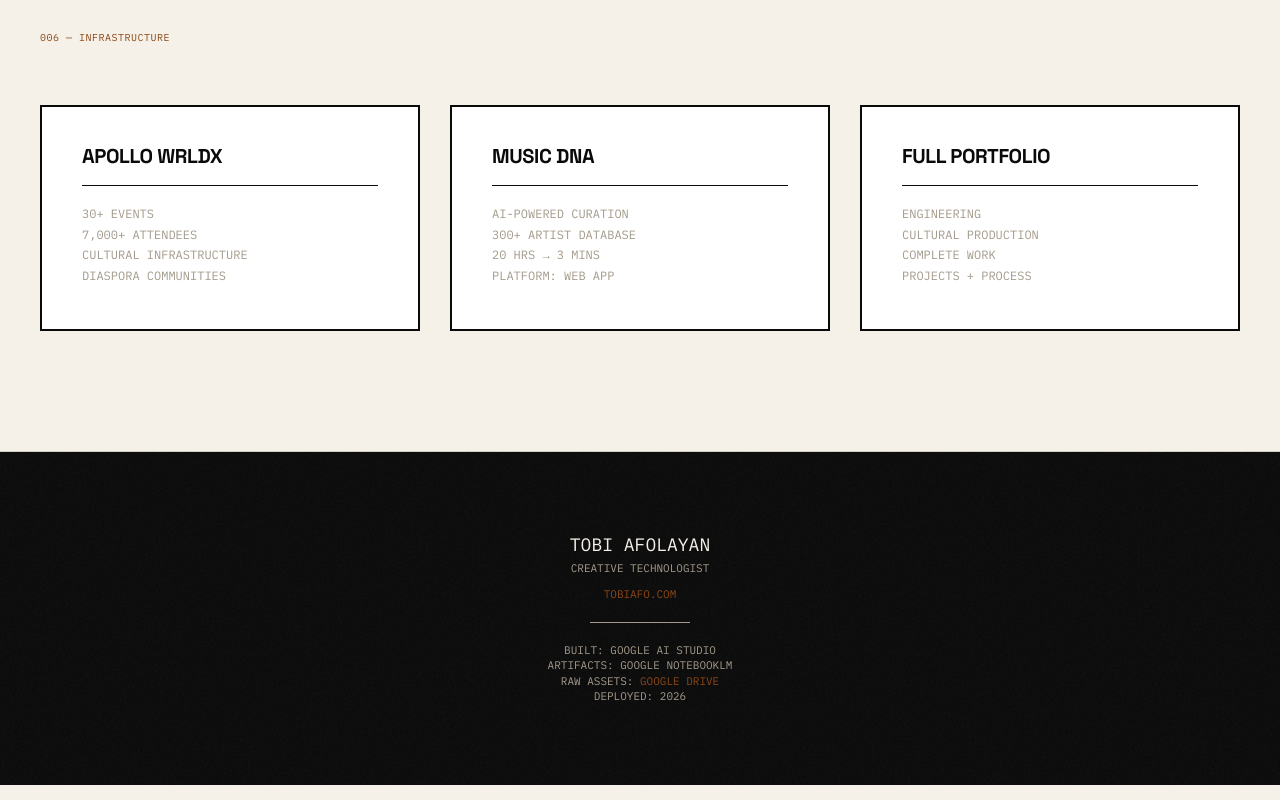
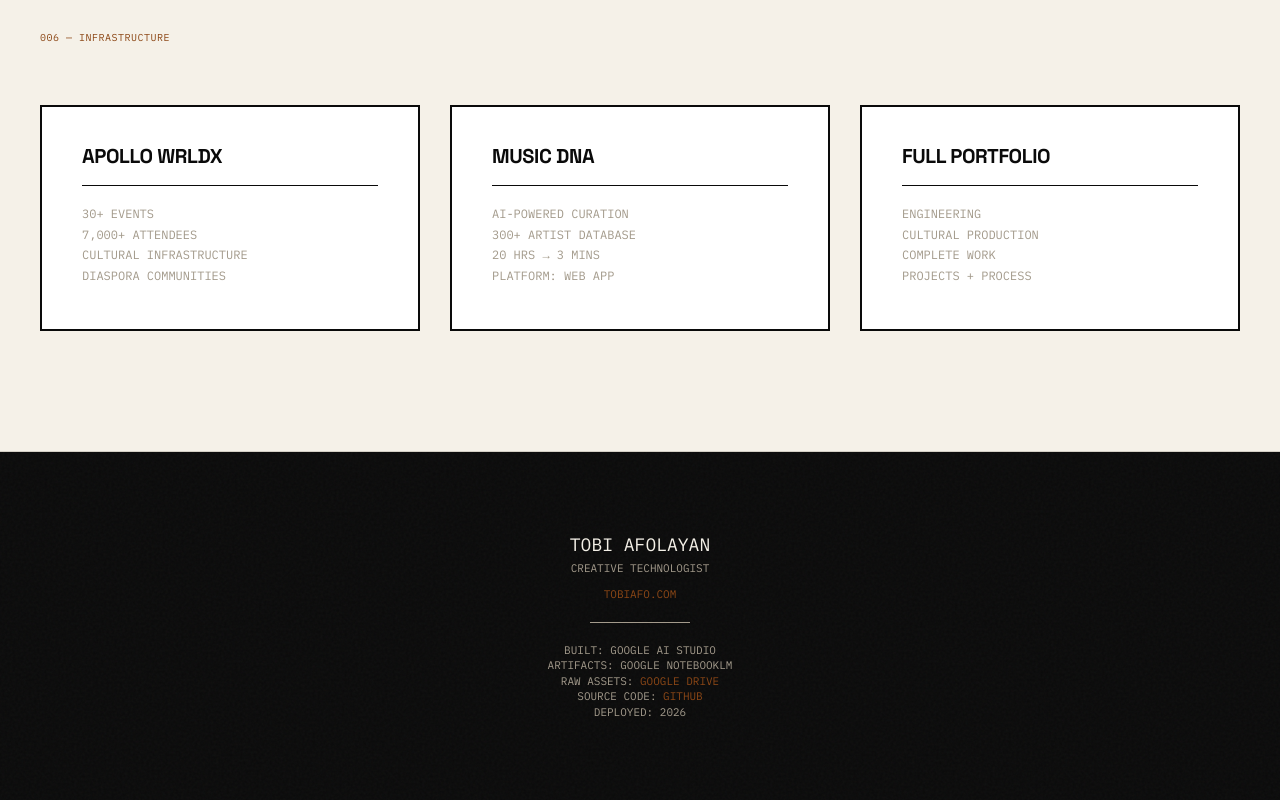
Before and after one commit to t0bafo/creative-fellowship-2026, a React (Vite) app: page / in a window 1280 px wide. Shown: the part 2825-3625 px from the top of the page. Built offline with nearby package versions, Linux system fonts and the light colour scheme.

Commit message:
feat: Add GitHub source code link
Includes a link to the project's GitHub repository for transparency and accessibility.

```diff
--- a/src/App.tsx
+++ b/src/App.tsx
@@ -159,6 +159,7 @@ const App: React.FC = () => {
           <div className="mono-11">BUILT: GOOGLE AI STUDIO</div>
           <div className="mono-11">ARTIFACTS: GOOGLE NOTEBOOKLM</div>
           <div className="mono-11">RAW ASSETS: <a href="https://drive.google.com/drive/folders/1Foex_2JxPonPb2GrhRKwx3JW4TPSczD7?usp=drive_link" target="_blank" rel="noopener noreferrer">GOOGLE DRIVE</a></div>
+          <div className="mono-11">SOURCE CODE: <a href="https://github.com/t0bafo/creative-fellowship-2026" target="_blank" rel="noopener noreferrer">GITHUB</a></div>
           <div className="mono-11">DEPLOYED: 2026</div>
         </div>
       </footer>
```
